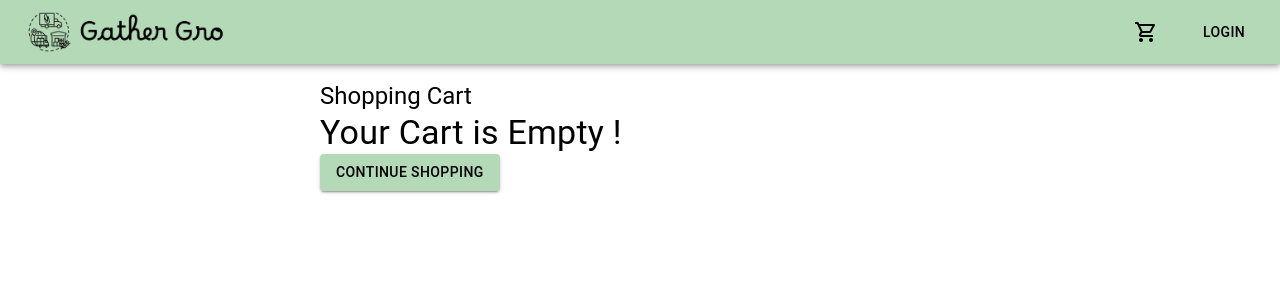
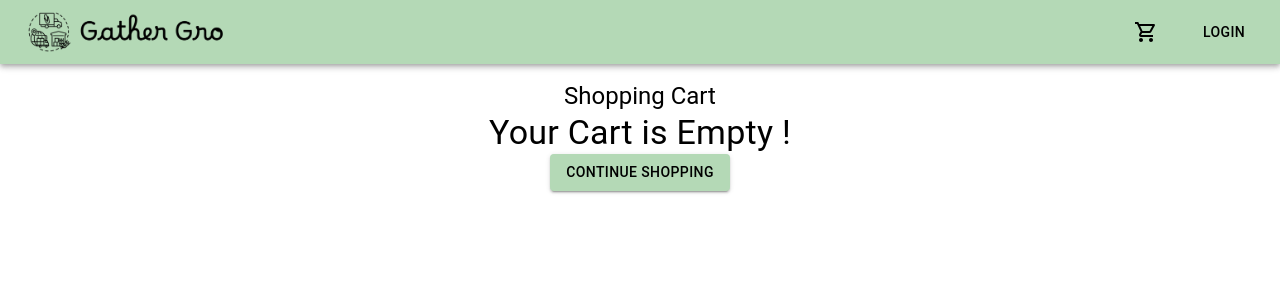
Before and after one commit to hardikpatel2906/gathergro, a React (Create React App) app in the folder frontend/: page /cart in a window 1280 px wide. Shown: the top 300 px of the page. Built offline with nearby package versions, Linux system fonts and the light colour scheme.

Commit message:
Solve bug in cart page

```diff
--- a/frontend/src/components/cart.js
+++ b/frontend/src/components/cart.js
@@ -59,8 +59,7 @@ const Cart = () => {
     }
 
     return (
-
-        <div style={{ width: '50%', margin: '0 auto' }}>
+        <div style={{ width: '50%', margin: '0 auto', alignItems: "center", display: 'flex', flexDirection: 'column' }}>
             <Typography variant="h5" mt={2}>
                 Shopping Cart
             </Typography>
@@ -71,7 +70,7 @@ const Cart = () => {
                             <CardMedia component='img' image={product.image} sx={{ width: 150, height: 150 }} alt="product image" />
                             <Box sx={{ flexDirection: 'column', display: 'inline-block', width: '80%', verticalAlign: 'top' }}>
                                 <div style={{ display: 'flex', justifyContent: 'space-between' }}>
-                                    <CardContent sx={{  padding: '10px' }}>
+                                    <CardContent sx={{ padding: '10px' }}>
                                         <Typography component="div" variant="h6">{product.productName}</Typography>
                                         <Typography variant="body2" color="text.secondary" component="div">${product.price}</Typography>
                                     </CardContent>
@@ -108,7 +107,7 @@ const Cart = () => {
             {(cartItems.length == 0) &&
                 <>
                     <Typography variant='h4'> Your Cart is Empty ! </Typography>
-                <CustomButton size="medium" variant="contained" onClick={() => {navigate("/");}}>Continue Shopping</CustomButton>
+                    <CustomButton size="medium" variant="contained" onClick={() => { navigate("/"); }}>Continue Shopping</CustomButton>
 
                 </>}
         </div >
```
Lines whose indentation alone changed are shown as unchanged.
